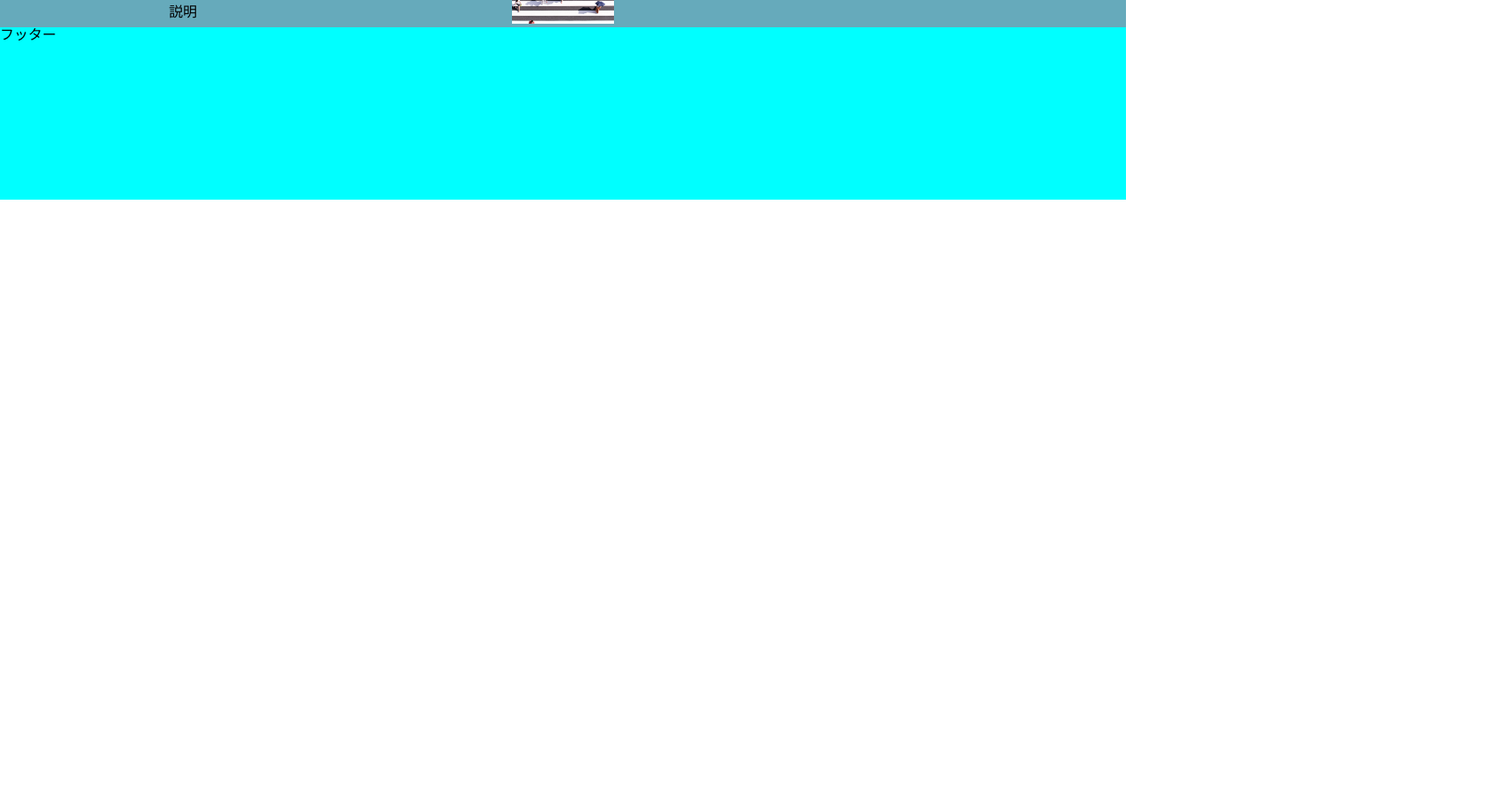
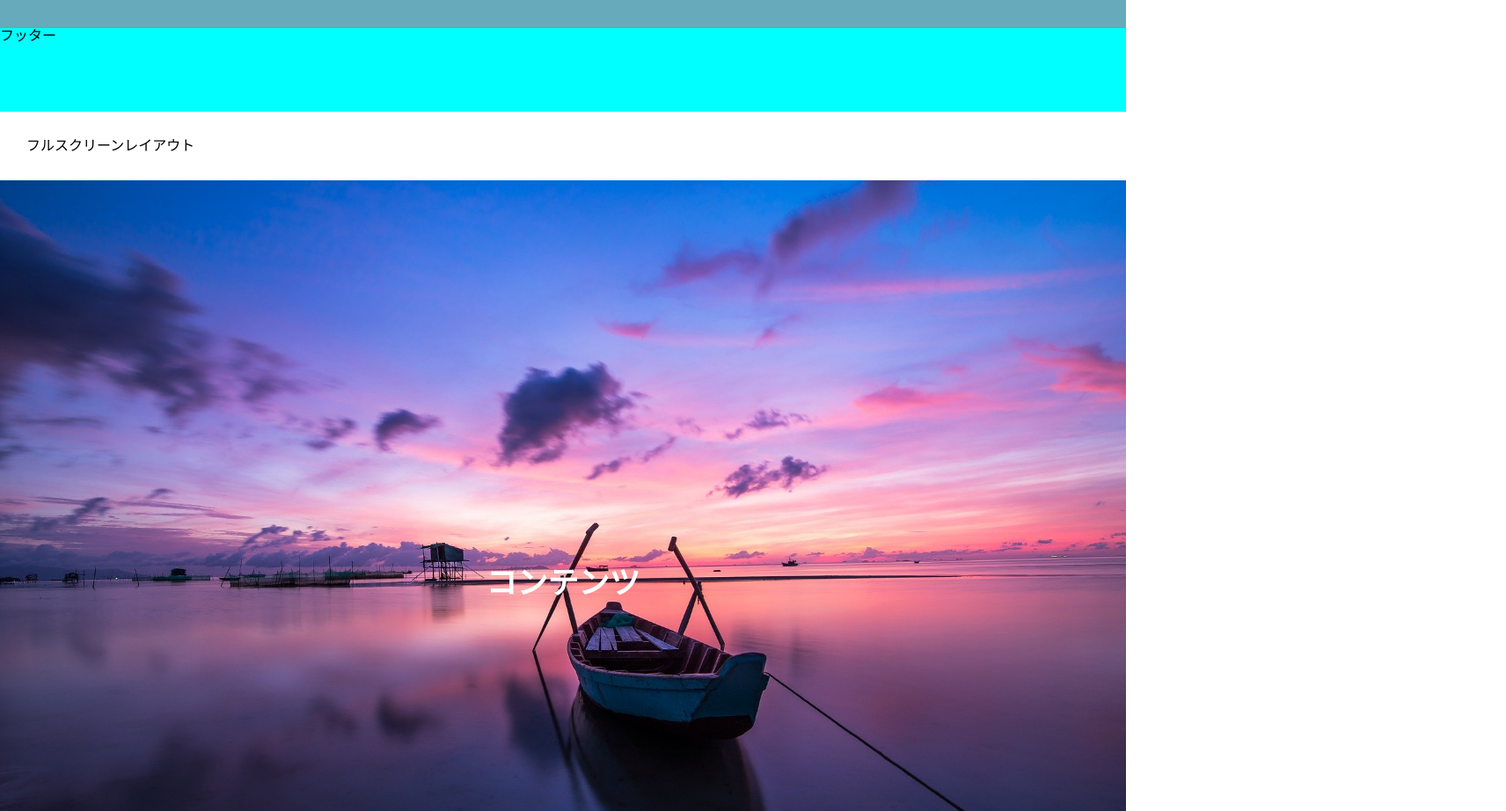
Before and after one commit to nisihara-yudai/seiteki_layout, a plain HTML site: page index.html in a window 1280 px wide. Shown: the part 2262-3184 px from the top of the page at 88% size, 1712 px wide, since content can reach past the window. Before the commit the page ends 2489 px from the top, so only its background shows below. Drawn offline with Linux system fonts and the light colour scheme.

Commit message:
commit_01

```diff
--- a/css/style.css
+++ b/css/style.css
@@ -83,13 +83,38 @@ main.main3{
     width: 100%;
     margin: 0 auto;
     column-count: 3;
+    height: 600px;
 }
 
 img.item {
-    width: 28%;
+    width: 35%;
 }
 
 footer.footer03{
     background: aqua;
-    height: 196px;
+    height: 95px;
 }
+
+/* フルスクリーンレイアウト */
+.layout01 {
+    padding: 30px;
+}
+
+.fulscreen{
+    position: relative;
+}
+
+img.background-picture {
+    width: 100%;
+/*     position: absolute; */
+}
+
+p.contents{
+    position: absolute;
+    font-size: 35px;
+    font-weight: bold;
+    color: #fff;
+    left: 50%;
+    top: 50%;
+    transform: translate(-50%,-50%);
+}
--- a/index.html
+++ b/index.html
@@ -85,6 +85,14 @@
     <footer class="footer03">フッター</footer>
   </section>
 
+  <section>
+    <div class="layout01">フルスクリーンレイアウト</div>
+    <div class="fulscreen">
+      <img src="./img/mv.jpg" alt="" class="background-picture">
+      <p class="contents">コンテンツ</p>
+    </div>
+  </section>
+
 </body>
 
 </html>
```
Also changed, not shown: img/mv.jpg (added).
